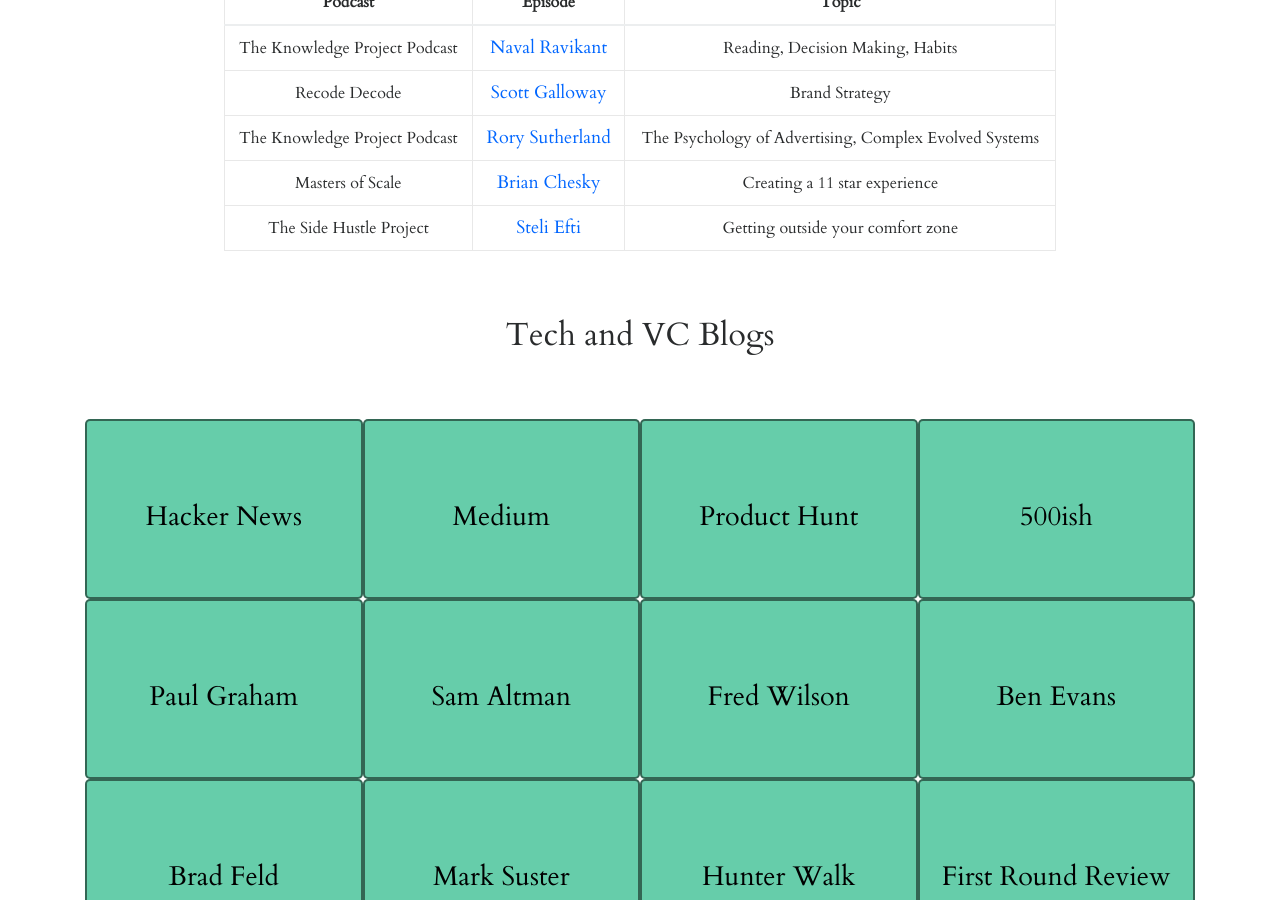
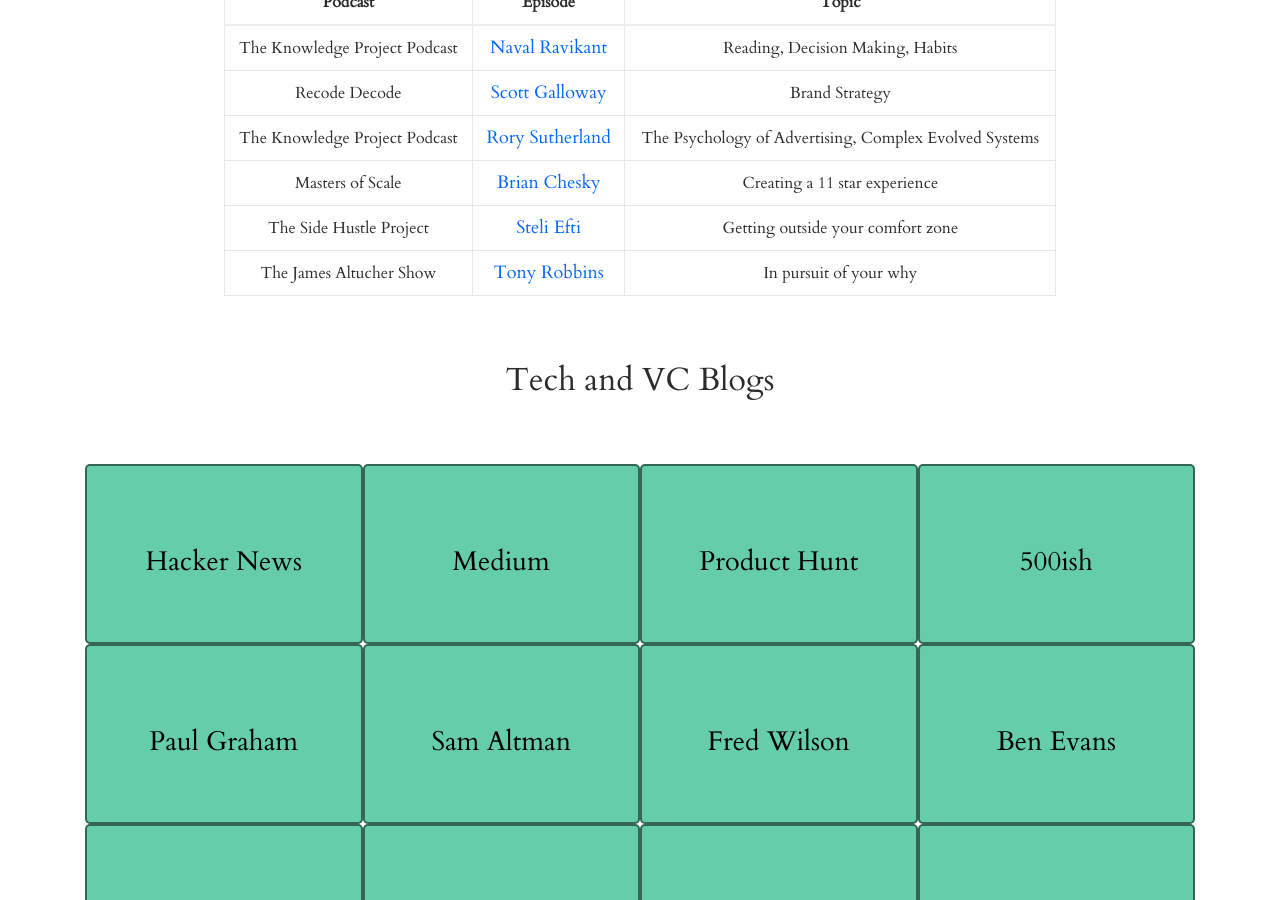
Before and after one commit to arjunrao87/arjunrao.co-v1, a Jekyll site: the page built from reads/index.html, in a window 1280 px wide and 900 px high, scrolled down 305 px. Built offline with Jekyll 4.4.1, drawn with Linux system fonts in a browser that asks for light colours; nearby versions of some CDN libraries; comment, search, counter and statistics services are not loaded.

Commit message:
Adding podcast

```diff
--- a/_includes/reads.html
+++ b/_includes/reads.html
@@ -47,6 +47,13 @@
           </td>
           <td align='center' data-title="Status">Getting outside your comfort zone</td>
         </tr>
+        <tr>
+          <td align='center' data-title="Name">The James Altucher Show</td>
+          <td align='center' data-title="Link">
+            <a href="https://jamesaltucher.com/2017/03/tony-robbins/" target="_blank">Tony Robbins</a>
+          </td>
+          <td align='center' data-title="Status">In pursuit of your why</td>
+        </tr>
       </tbody>
     </table>
   </div>
```
